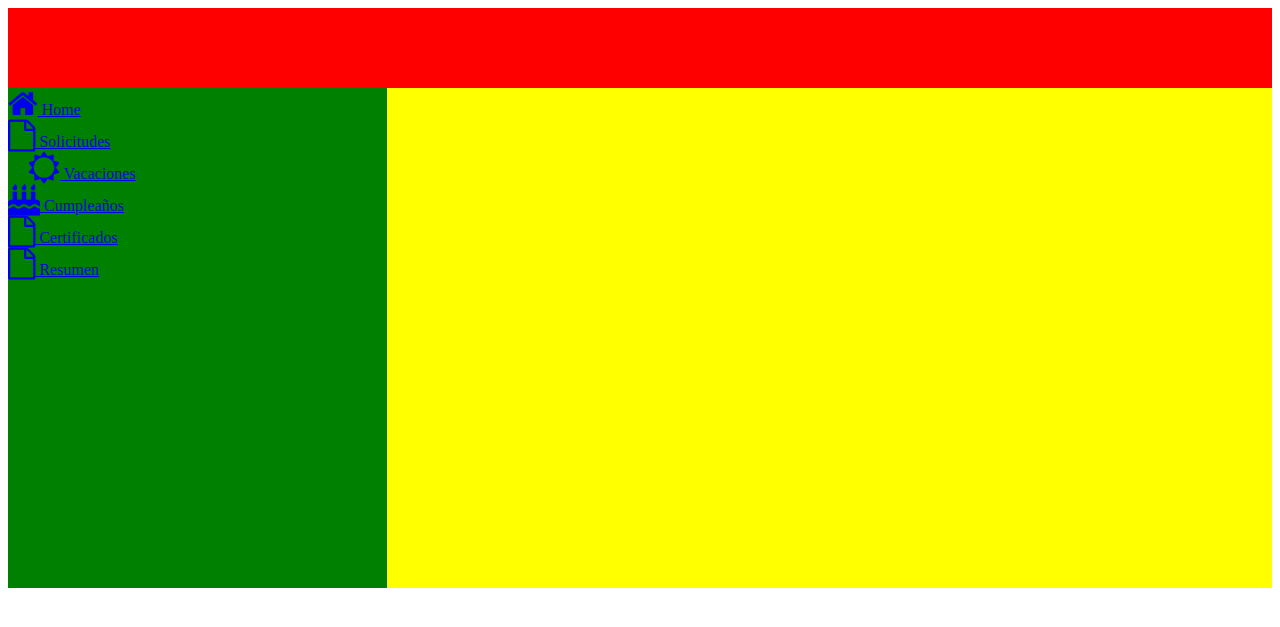
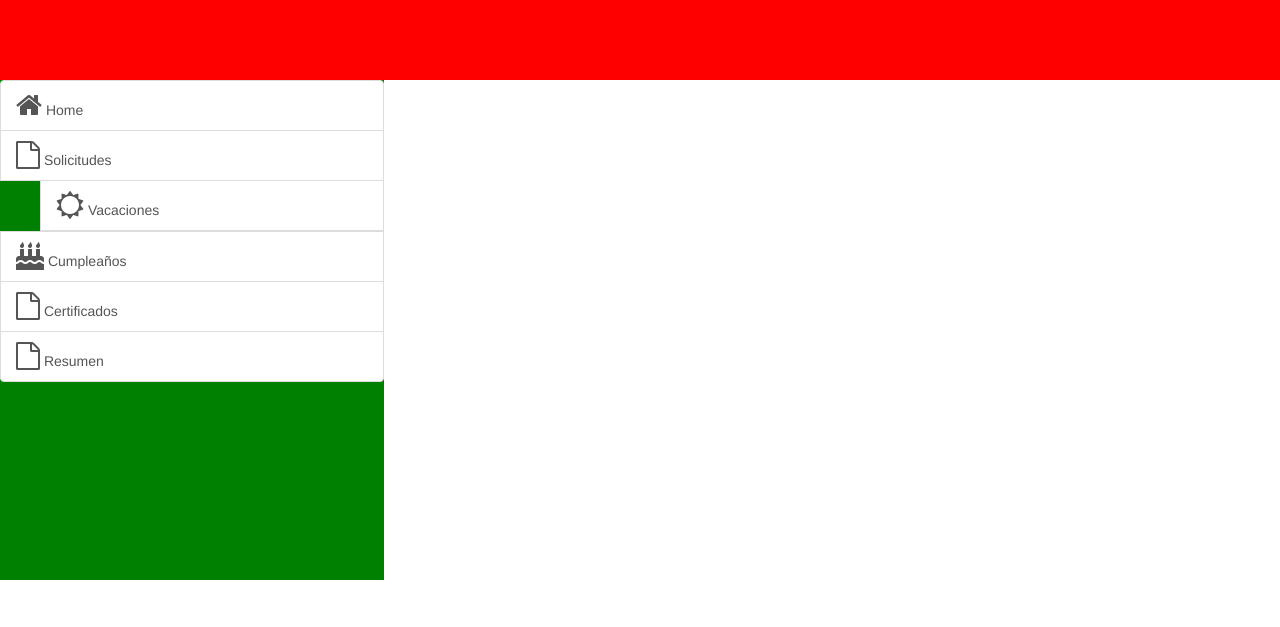
Before and after one commit to AndresRallo/hojasDeEstilo, a PHP site: page /hojasdeestilo/ in a window 1280 px wide. Shown: the top 627 px of the page. Run offline with PHP 8.4, Linux system fonts and the light colour scheme; some libraries are stand-ins or nearby versions.

Commit message:
segunda parte, menú con boot

```diff
--- a/contenido/vacaciones.php
+++ b/contenido/vacaciones.php
@@ -9,7 +9,8 @@ and open the template in the editor.
     <head>
         <meta charset="UTF-8">
         <title></title>
-        <link rel="stylesheet" href="https://cdnjs.cloudflare.com/ajax/libs/font-awesome/4.7.0/css/font-awesome.min.css">
+                <link rel="stylesheet" href="https://cdnjs.cloudflare.com/ajax/libs/font-awesome/4.7.0/css/font-awesome.min.css">
+          <link rel="stylesheet" href="https://maxcdn.bootstrapcdn.com/bootstrap/3.3.5/css/bootstrap.min.css">
         <link href="../css/estiloprincipal.css" rel="stylesheet" type="text/css"/>
     </head>
     <body>
--- a/css/estiloprincipal.css
+++ b/css/estiloprincipal.css
@@ -8,7 +8,7 @@ and open the template in the editor.
     Author     : cetecom
 */
 a.submenu{
-    margin: 0 0 0 20px;
+    margin: 0 0 0 40px;
 }
 
 #contenedor{
--- a/index.php
+++ b/index.php
@@ -10,6 +10,7 @@ and open the template in the editor.
         <meta charset="UTF-8">
         <title></title>
         <link rel="stylesheet" href="https://cdnjs.cloudflare.com/ajax/libs/font-awesome/4.7.0/css/font-awesome.min.css">
+        <link rel="stylesheet" href="https://maxcdn.bootstrapcdn.com/bootstrap/3.3.5/css/bootstrap.min.css">
         <link href="css/estiloprincipal.css" rel="stylesheet" type="text/css"/>
     </head>
     <body>
@@ -17,7 +18,7 @@ and open the template in the editor.
         <div id="contenedor">
             <div id="titulo"></div>
             <div id="menu"><?php include('menu.php');?></div>
-            <div id="contenido"></div>
+            <div id="contenidooooooo"></div>
         </div>
 
     </body>
--- a/menu.php
+++ b/menu.php
@@ -1,11 +1,8 @@
-<a href="<?=URLBASE;?>"><i class="fa fa-home fa-2x"></i> Home</a>
-<br>
-<a href="#"><i class="fa fa-file-o fa-2x"></i> Solicitudes</a>
-<br>
-<a class="submenu" href="<?=URLBASE;?>contenido/vacaciones.php"><i class="fa fa-sun-o fa-2x"></i> Vacaciones</a>
-<br>
-<a href="#"><i class="fa fa-birthday-cake fa-2x"></i> Cumpleaños</a>
-<br>
-<a href="#"><i class="fa fa-file-o fa-2x"></i> Certificados</a>
-<br>
-<a href="#"><i class="fa fa-file-o fa-2x"></i> Resumen</a>
+<div class="list-group">
+<a class="list-group-item" href="<?=URLBASE;?>"><i class="fa fa-home fa-2x"></i> Home</a>
+<a class="list-group-item" href="#"><i class="fa fa-file-o fa-2x"></i> Solicitudes</a>
+<a class="list-group-item submenu" href="<?=URLBASE;?>contenido/vacaciones.php"><i class="fa fa-sun-o fa-2x"></i> Vacaciones</a>
+<a class="list-group-item" href="#"><i class="fa fa-birthday-cake fa-2x"></i> Cumpleaños</a>
+<a class="list-group-item" href="#"><i class="fa fa-file-o fa-2x"></i> Certificados</a>
+<a class="list-group-item" href="#"><i class="fa fa-file-o fa-2x"></i> Resumen</a>
+</div>
```
